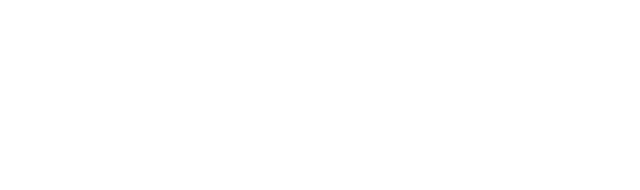
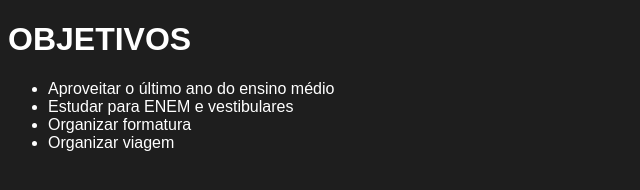
Before and after one commit to amandaraitzz/Matem-tica-II, a plain HTML site: page index.html in a window 1280 px wide. Shown: the whole page, without its empty margins (0-640 px from the left). Drawn offline with Linux system fonts and the light colour scheme.

Commit message:
Update index.html

```diff
--- a/index.html
+++ b/index.html
@@ -1,10 +1,20 @@
-<!doctype html>
-<html lang="pr-br">
+<!DOCTYPE html>
+<html lang="pt-br">
 <head>
-<meta charset="utf-8"
-<title="vivera"</title>
-<link rel="styleheet"
- </head>
+    <meta charset="UTF-8">
+    <meta name="viewport" content="width=device-width, initial-scale=1.0">
+    <title>Document</title>
+    <link rel="stylesheet" href="style.css">
+</head>
+<body>
+    <header>
+    <h1>OBJETIVOS</h1>
+</header>
+    <ul>
+        <li>Aproveitar o último ano do ensino médio</li>
+        <li>Estudar para ENEM e vestibulares</li>
+        <li>Organizar formatura</li>
+        <li>Organizar viagem</li></li>
+    </ul>
+</body>
 </html>
-
-</html>
```
